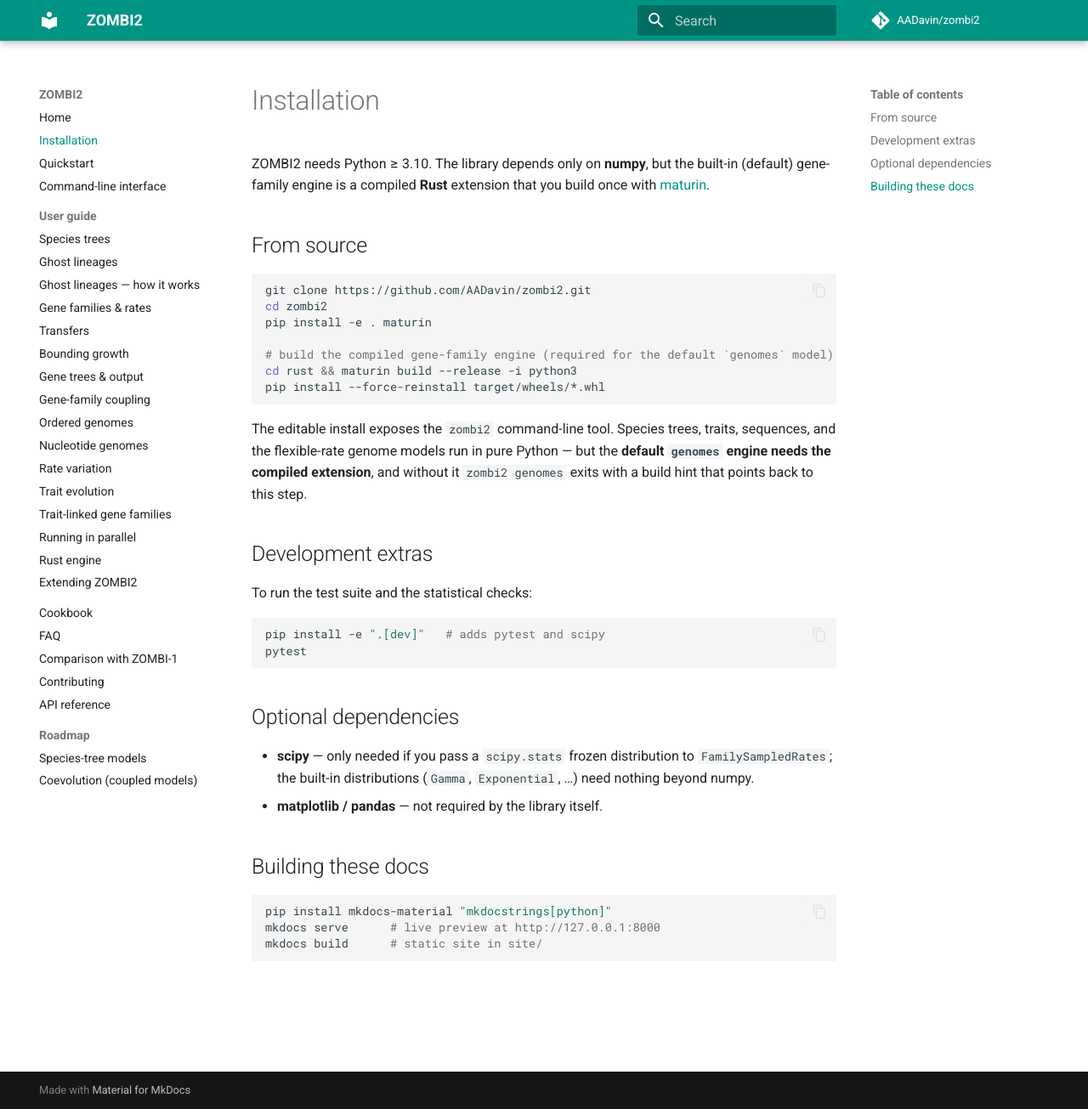
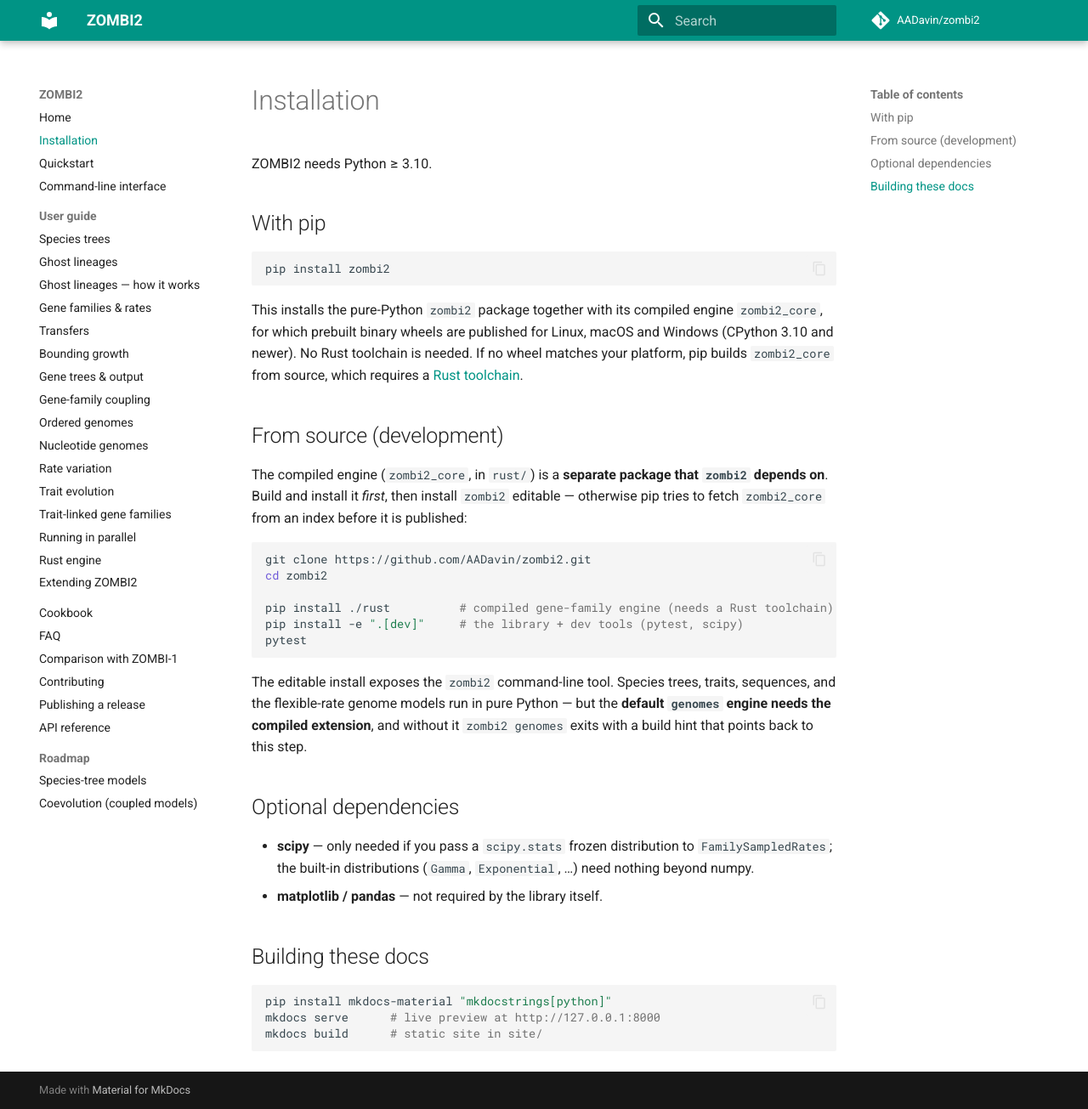
Before and after one commit to AADavin/zombi2, an MkDocs documentation site: the page built from docs/installation.md, in a window 1280 px wide and 1305 px high. Shown: the whole window at 85% size. Built offline with MkDocs 1.6.1 and Material for MkDocs 9.7.7, drawn with Linux system fonts in a browser that asks for light colours; comment, search, counter and statistics services are not loaded.

Commit message:
packaging: ship the Rust engine as pip-installable wheels
Make `pip install zombi2` install the compiled gene-family engine, closing the
last publication blocker. zombi2 now depends on zombi2_core (the Rust engine in
rust/), released in lockstep; both publish from a new Trusted-Publishing workflow.

Engine (zombi2_core):
- Build as abi3 (pyo3 abi3-py310): one stable-ABI wheel per platform, usable on
  CPython 3.10+. Validated -- a single cp310-abi3 wheel imports on 3.10/3.11/3.12
  and the full suite passes (1282 passed, 1 skipped) against it.
- Real PyPI metadata (description, license, classifiers, README, urls); version
  aligned to 0.2.0.dev0.

zombi2:
- Depend on zombi2_core==0.2.0.dev0 (exact, lockstep). pip pulls the prebuilt
  binary wheel; `pip install zombi2` needs no Rust toolchain.

Release workflow (.github/workflows/release.yml):
- maturin-action builds abi3 wheels for Linux x86_64/aarch64, macOS x86_64/arm64,
  Windows x64, plus sdists for both packages; hatchling builds the zombi2 wheel.
- Publish via PyPI Trusted Publishing (OIDC, no stored token), GATED: PyPI only on
  a published GitHub Release, TestPyPI only on manual dispatch. Fails safely until
  the trusted publishers are configured (see docs/publishing.md).

CI: install ./rust before the editable install (the new pin is satisfied locally,
never fetched from an index); the docs job installs engine-free.

Docs: installation / CONTRIBUTING / rust-engine updated for the wheel and
split-package dev flow; new docs/publishing.md with the one-time PyPI setup and
release steps.

Co-Authored-By: Claude Opus 4.8 <noreply@anthropic.com>

````diff
--- a/docs/installation.md
+++ b/docs/installation.md
@@ -1,34 +1,39 @@
 # Installation
 
-ZOMBI2 needs Python ≥ 3.10. The library depends only on **numpy**, but the built-in
-(default) gene-family engine is a compiled **Rust** extension that you build once with
-[maturin](https://www.maturin.rs/).
+ZOMBI2 needs Python ≥ 3.10.
 
-## From source
+## With pip
+
+```bash
+pip install zombi2
+```
+
+This installs the pure-Python `zombi2` package together with its compiled engine
+`zombi2_core`, for which prebuilt binary wheels are published for Linux, macOS and
+Windows (CPython 3.10 and newer). No Rust toolchain is needed. If no wheel matches
+your platform, pip builds `zombi2_core` from source, which requires a
+[Rust toolchain](https://rustup.rs).
+
+## From source (development)
+
+The compiled engine (`zombi2_core`, in `rust/`) is a **separate package that
+`zombi2` depends on**. Build and install it *first*, then install `zombi2`
+editable — otherwise pip tries to fetch `zombi2_core` from an index before it is
+published:
 
 ```bash
 git clone https://github.com/AADavin/zombi2.git
 cd zombi2
-pip install -e . maturin
 
-# build the compiled gene-family engine (required for the default `genomes` model)
-cd rust && maturin build --release -i python3
-pip install --force-reinstall target/wheels/*.whl
+pip install ./rust          # compiled gene-family engine (needs a Rust toolchain)
+pip install -e ".[dev]"     # the library + dev tools (pytest, scipy)
+pytest
 ```
 
 The editable install exposes the `zombi2` command-line tool. Species trees, traits,
 sequences, and the flexible-rate genome models run in pure Python — but the **default
 `genomes` engine needs the compiled extension**, and without it `zombi2 genomes` exits
 with a build hint that points back to this step.
-
-## Development extras
-
-To run the test suite and the statistical checks:
-
-```bash
-pip install -e ".[dev]"   # adds pytest and scipy
-pytest
-```
 
 ## Optional dependencies
 
--- a/mkdocs.yml
+++ b/mkdocs.yml
@@ -72,6 +72,7 @@ nav:
   - FAQ: faq.md
   - Comparison with ZOMBI-1: comparison.md
   - Contributing: contributing.md
+  - Publishing a release: publishing.md
   - API reference: reference/api.md
   - Roadmap:
       - Species-tree models: species_tree_models.md
--- a/pyproject.toml
+++ b/pyproject.toml
@@ -10,7 +10,11 @@ readme = "README.md"
 requires-python = ">=3.10"
 authors = [{ name = "Adrian A. Davin" }]
 keywords = ["phylogenetics", "simulation", "gene families", "birth-death", "evolution"]
-dependencies = ["numpy>=1.24"]
+# zombi2_core is the compiled Rust engine for the built-in gene-family model.
+# It ships as prebuilt binary wheels and is released in lockstep with zombi2,
+# so the version is pinned exactly. For local development, install it first
+# (`pip install ./rust`) before an editable install of zombi2.
+dependencies = ["numpy>=1.24", "zombi2_core==0.2.0.dev0"]
 license = "GPL-3.0-or-later"
 license-files = ["LICENSE"]
 classifiers = [
````
Also changed, not shown: CONTRIBUTING.md (+5 -3 lines), docs/guide/rust-engine.md (+10 -7 lines), docs/publishing.md (added, +83 -0 lines), rust/README.md (added, +23 -0 lines), 5 other files.
